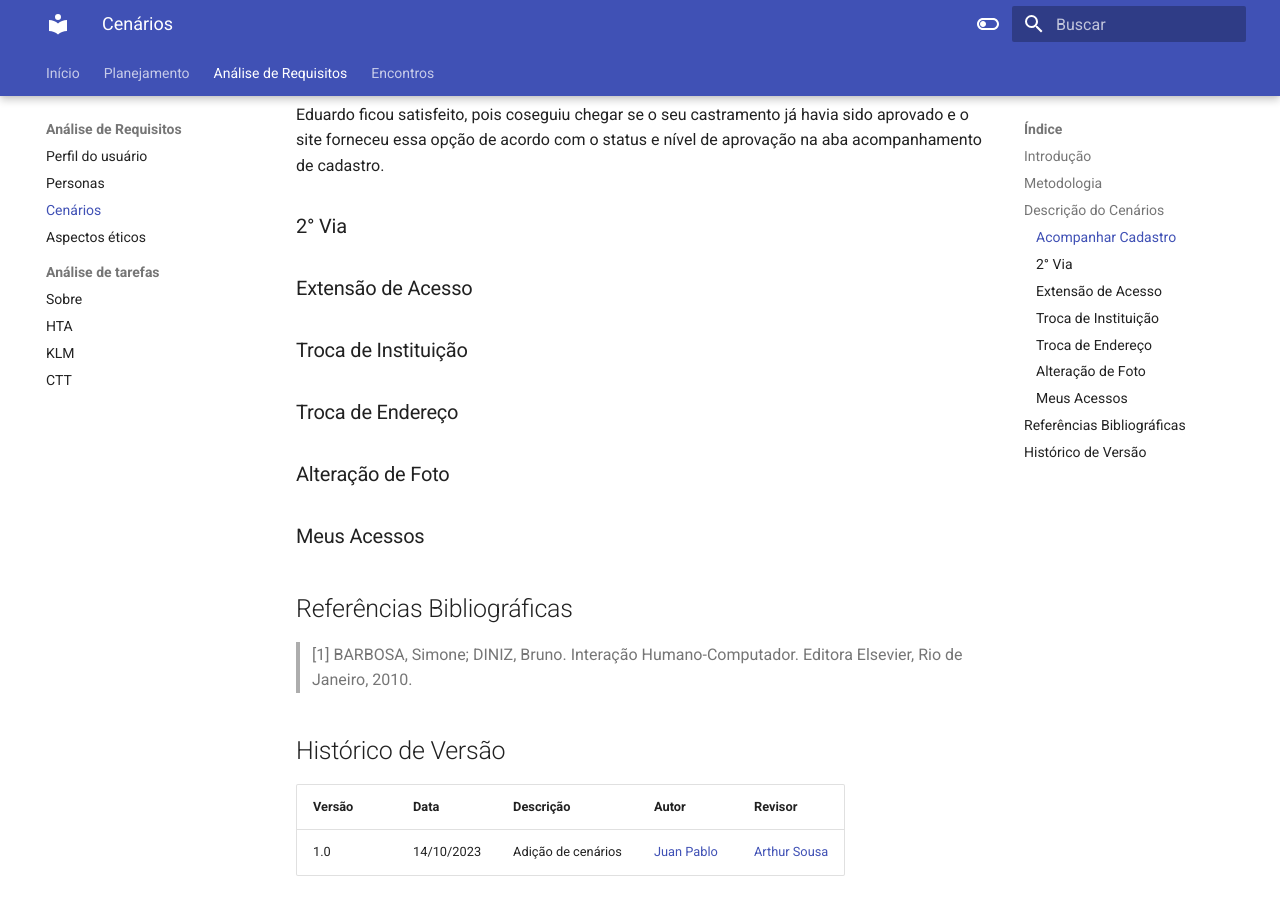
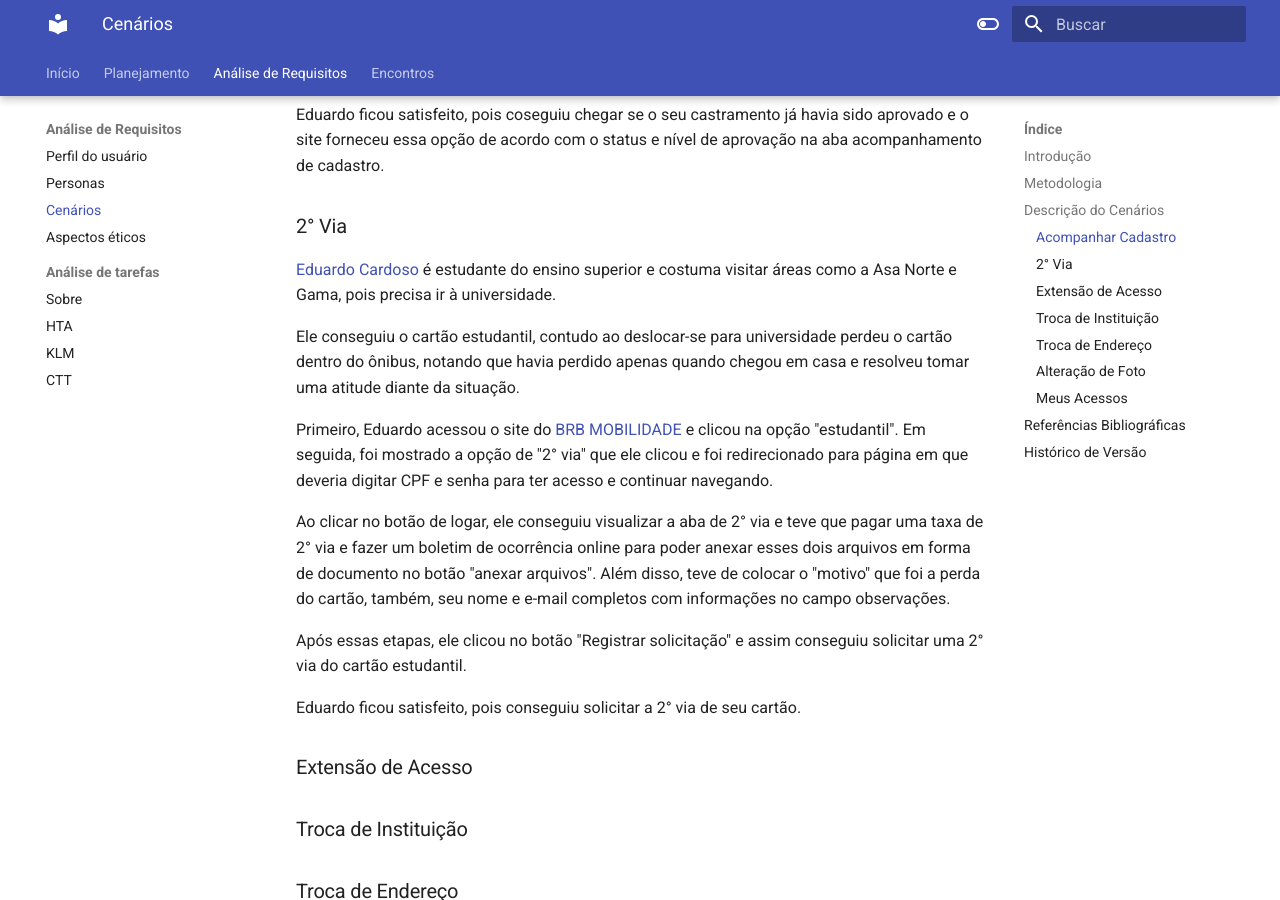
Before and after one commit to Interacao-Humano-Computador/2023.2--BRB-Mobilidade, an MkDocs documentation site: the page built from docs/analiseRequisitos/cenario.md, in a window 1280 px wide and 900 px high, scrolled down 1465 px. Built offline with MkDocs 1.6.1 and Material for MkDocs 9.7.7, drawn with Linux system fonts in a browser that asks for light colours.

Commit message:
cenário 2

```diff
--- a/docs/analiseRequisitos/cenario.md
+++ b/docs/analiseRequisitos/cenario.md
@@ -43,6 +43,17 @@ Eduardo ficou satisfeito, pois coseguiu chegar se o seu castramento já havia si
 
 ### 2° Via
 
+[Eduardo Cardoso](https://interacao-humano-computador.github.io/2023.2--BRB-Mobilidade/analiseRequisitos/personas/#eduardo-cardoso) é estudante do ensino superior e costuma visitar áreas como a Asa Norte e Gama, pois precisa ir à universidade.
+
+Ele conseguiu o cartão estudantil, contudo ao deslocar-se para universidade perdeu o cartão dentro do ônibus, notando que havia perdido apenas quando chegou em casa e resolveu tomar uma atitude diante da situação.
+
+Primeiro, Eduardo acessou o site do <a href="https://mobilidade.brb.com.br">BRB MOBILIDADE</a> e clicou na opção "estudantil". Em seguida, foi mostrado a opção de "2° via" que ele clicou e foi redirecionado para página em que deveria  digitar CPF e senha para ter acesso e continuar navegando.
+
+Ao clicar no botão de logar, ele conseguiu visualizar a aba de 2°  via e teve que pagar uma taxa de 2° via e fazer um boletim de ocorrência online para poder anexar esses dois arquivos em forma de documento no botão "anexar arquivos". Além disso, teve de colocar o "motivo" que foi a perda do cartão, também, seu nome e e-mail completos com informações no campo observações.
+
+Após essas etapas, ele clicou no botão "Registrar solicitação" e assim conseguiu solicitar uma 2° via do cartão estudantil.
+
+Eduardo ficou satisfeito, pois conseguiu solicitar a 2° via de seu cartão.
 
 
 ### Extensão de Acesso
```
